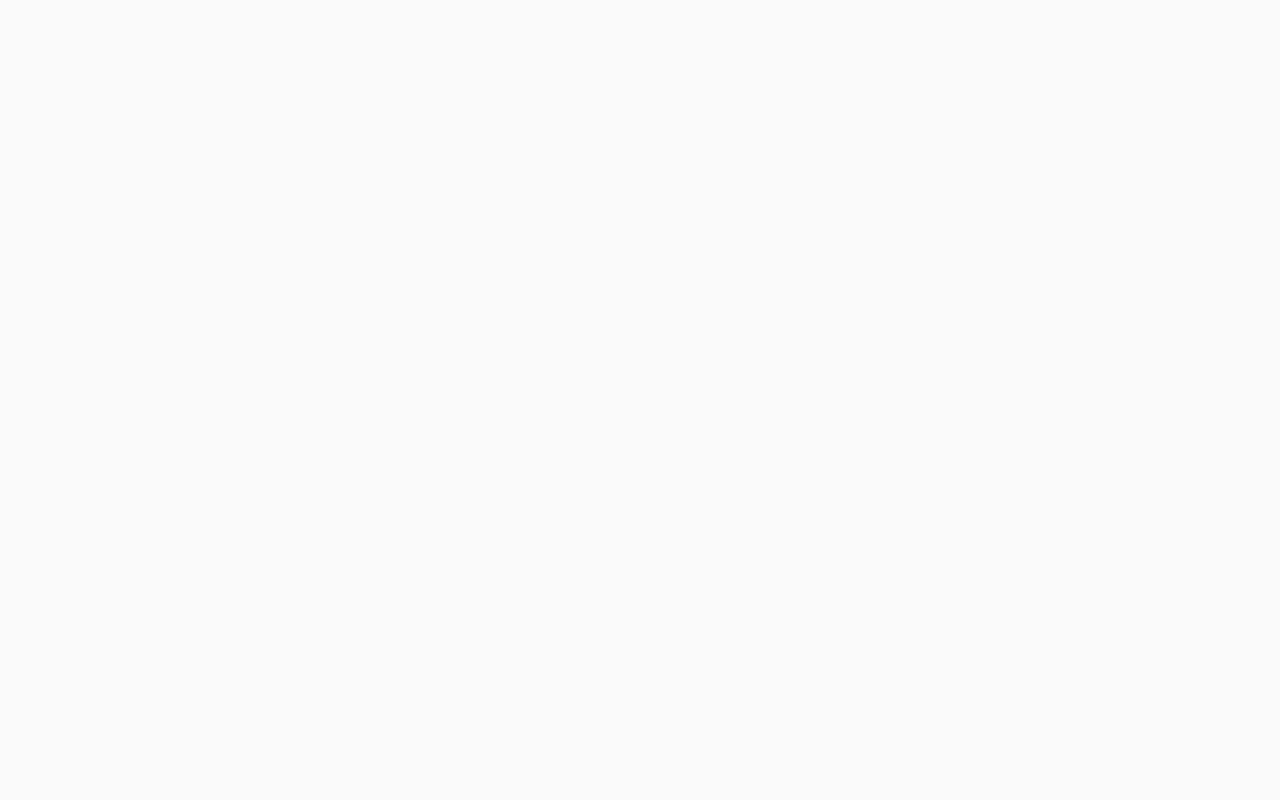
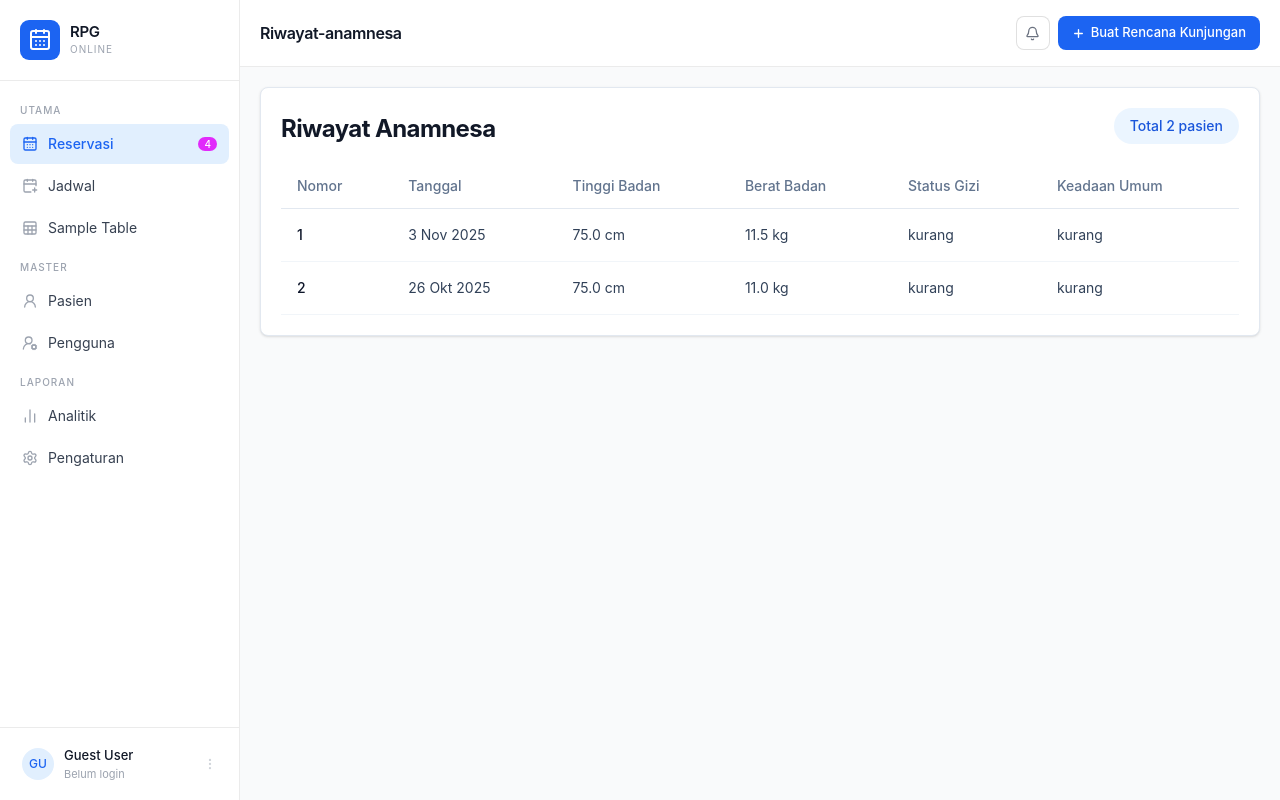
Before and after one commit to stywn93/rpg-online, a React (Vite) app: page /riwayat-anamnesa in a window 1280 px wide. Before the commit this address had no page. Built offline with nearby package versions, Linux system fonts and the light colour scheme.

Commit message:
WIP form 6. Riwayat Anamnesa

```diff
--- a/src/AntrianKunjungan.jsx
+++ b/src/AntrianKunjungan.jsx
@@ -65,7 +65,9 @@ export default function AntrianKunjungan() {
             <div className="rounded-lg border border-slate-200 bg-white p-5 shadow-sm">
                 <div className="flex flex-col gap-1 sm:flex-row sm:items-end sm:justify-between">
                     <div>
-                        <h2 className="text-lg font-semibold text-slate-900">Antrian Kunjungan</h2>
+                        <h1 className="text-xl font-bold leading-tight tracking-tight text-gray-900 md:text-2xl">
+                            Antrian Kunjungan
+                        </h1>
                         <p className="text-sm text-slate-500">
                             Daftar pasien yang sudah memiliki rencana kunjungan.
                         </p>
--- a/src/RencanaKunjunganUlang.jsx
+++ b/src/RencanaKunjunganUlang.jsx
@@ -37,7 +37,7 @@ export default function RencanaKunjunganUlang() {
                 className="w-full bg-white rounded-lg shadow md:mt-0 sm:max-w-md xl:p-0">
                 <div className="p-6 space-y-4 md:space-y-6 sm:p-8">
                     <h1 className="text-xl font-bold leading-tight tracking-tight text-gray-900 md:text-2xl">
-                        Buat Rencana Kunjungan
+                        Rencana Kunjungan Ulang
                     </h1>
                     <form className="space-y-4 md:space-y-6" onSubmit={handleSubmit(onSubmit)}>
                         <div className={"hidden"}>
--- /dev/null
+++ b/src/RiwayatAnamnesa.jsx
@@ -0,0 +1,84 @@
+const queueData = [
+    {
+        id: 1,
+        visitDate: "3 Nov 2025",
+        height: "75.0 cm",
+        weight: "11.5 kg",
+        gizi: "kurang",
+        ku: "kurang",
+    },
+    {
+        id: 2,
+        visitDate: "26 Okt 2025",
+        height: "75.0 cm",
+        weight: "11.0 kg",
+        gizi: "kurang",
+        ku: "kurang",
+    },
+]
+
+
+
+
+
+export default function RiwayatAnamnesa() {
+    return (
+        <section className="space-y-5">
+            <div className="rounded-lg border border-slate-200 bg-white p-5 shadow-sm">
+                <div className="flex flex-col gap-1 sm:flex-row sm:items-end sm:justify-between">
+                    <div>
+                        <h1 className="text-xl font-bold leading-tight tracking-tight text-gray-900 md:text-2xl">
+                            Riwayat Anamnesa
+                        </h1>
+
+                    </div>
+                    <div className="rounded-full bg-blue-50 px-4 py-2 text-sm font-medium text-blue-700">
+                        Total {queueData.length} pasien
+                    </div>
+                </div>
+
+                <div className="mt-5 overflow-x-auto">
+                    <table className="min-w-full border-separate border-spacing-0 text-left text-sm">
+                        <thead>
+                        <tr className="text-slate-500">
+                            <th className="border-b border-slate-200 px-4 py-3 font-medium">Nomor</th>
+                            <th className="border-b border-slate-200 px-4 py-3 font-medium">Tanggal</th>
+                            <th className="border-b border-slate-200 px-4 py-3 font-medium">Tinggi Badan</th>
+                            <th className="border-b border-slate-200 px-4 py-3 font-medium">Berat Badan</th>
+                            <th className="border-b border-slate-200 px-4 py-3 font-medium">Status Gizi</th>
+                            <th className="border-b border-slate-200 px-4 py-3 font-medium">Keadaan Umum</th>
+                        </tr>
+                        </thead>
+                        <tbody>
+                        {queueData.map((item, index) => (
+                            <tr key={item.id}>
+                                <td className="border-b border-slate-100 px-4 py-4 font-medium text-slate-900">
+                                    {index + 1}
+                                </td>
+                                <td className="border-b border-slate-100 px-4 py-4 text-slate-700">
+                                    {item.visitDate}
+                                </td>
+                                <td className="border-b border-slate-100 px-4 py-4 text-slate-700">
+                                    {item.height}
+                                </td>
+                                <td className="border-b border-slate-100 px-4 py-4 text-slate-700">
+                                    {item.weight}
+                                </td>
+                                <td className="border-b border-slate-100 px-4 py-4 text-slate-700">
+                                    {item.gizi}
+                                </td>
+                                <td className="border-b border-slate-100 px-4 py-4 text-slate-700">
+                                    {item.ku}
+                                </td>
+
+
+                            </tr>
+                        ))}
+                        </tbody>
+                    </table>
+                </div>
+
+            </div>
+        </section>
+    )
+}
--- a/src/main.jsx
+++ b/src/main.jsx
@@ -18,6 +18,7 @@ import AntrianKunjungan from "./AntrianKunjungan.jsx"
 import Profile from "./Profile.jsx"
 import Pemeriksaan from "./Pemeriksaan.jsx"
 import RencanaKunjunganUlang from "./RencanaKunjunganUlang.jsx"
+import RiwayatAnamnesa from "./RiwayatAnamnesa.jsx";
 
 createRoot(document.getElementById('root')).render(
     <StrictMode>
@@ -38,6 +39,7 @@ createRoot(document.getElementById('root')).render(
                         <Route path='reservation/confirm' element={<HasilReservasi/>}/>
                         <Route path='pemeriksaan' element={<Pemeriksaan/>}/>
                         <Route path='reservation/revisit' element={<RencanaKunjunganUlang/>}/>
+                        <Route path='riwayat-anamnesa' element={<RiwayatAnamnesa/>}/>
                     </Route>
                 </Routes>
             </BrowserRouter>
```
